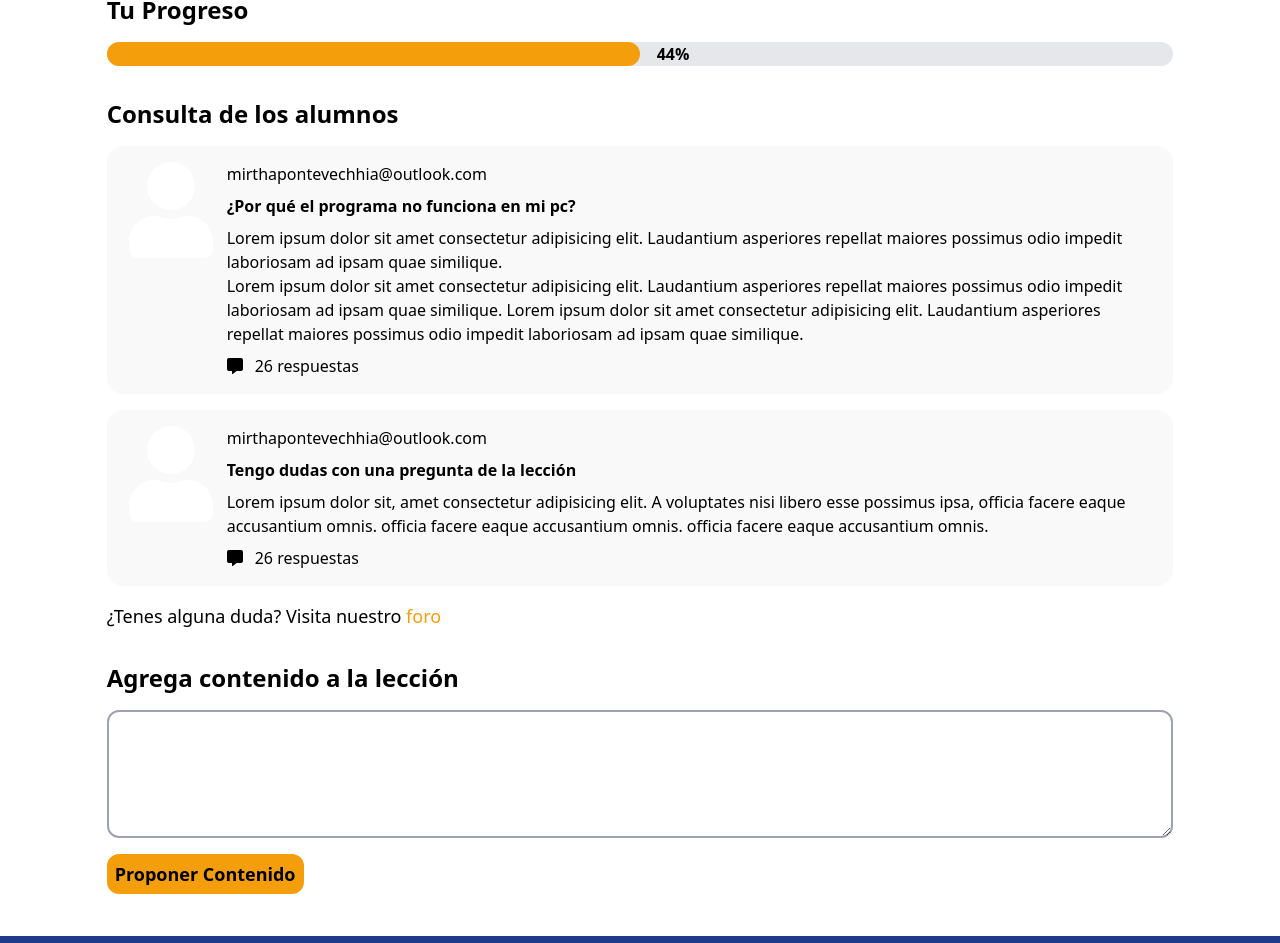
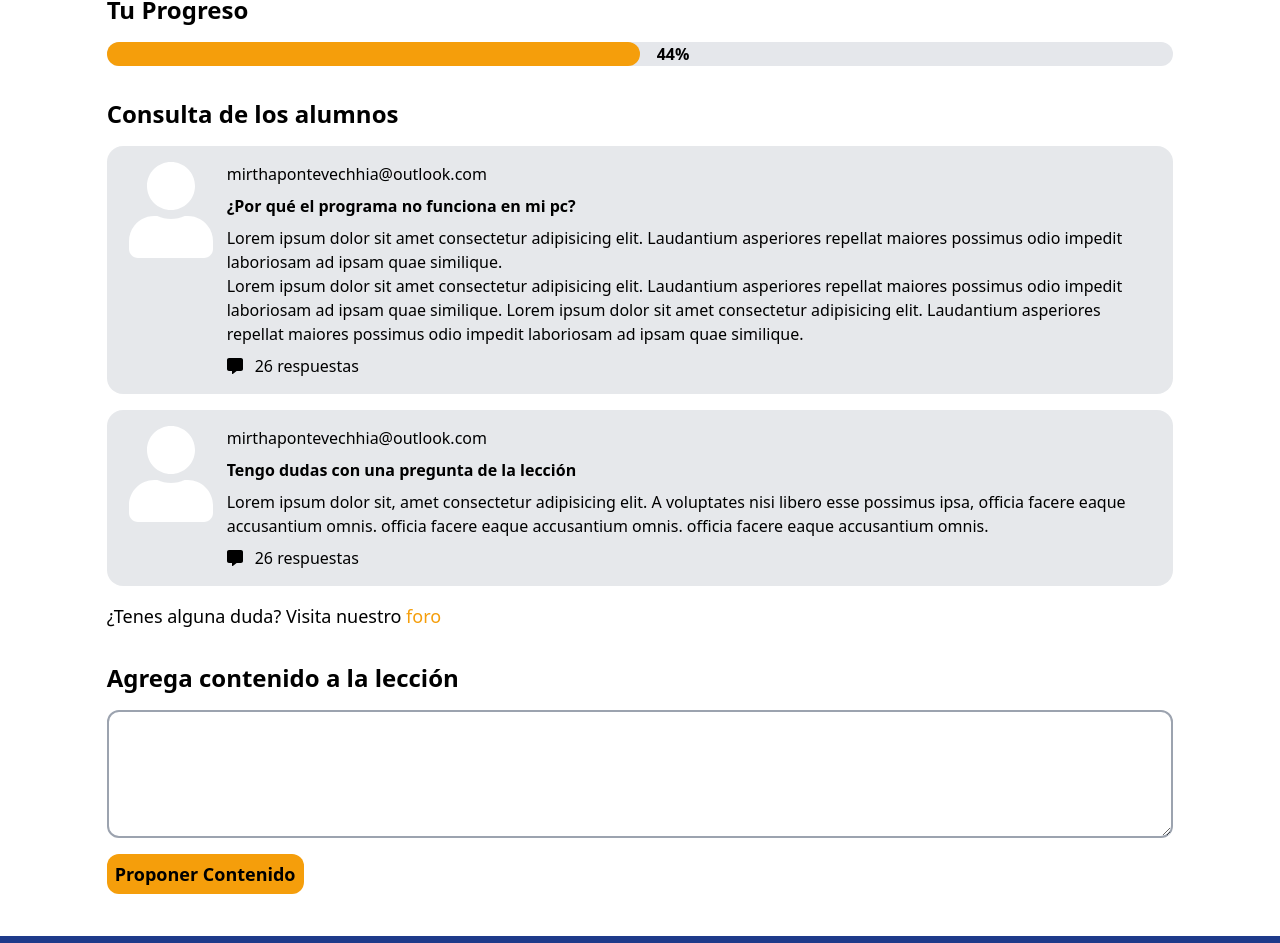
Before and after one commit to SergioDanRam/tpvisualizaciones, a Next.js app: page /contenidoCurso in a window 1280 px wide. Shown: the part 790-1733 px from the top of the page. Built offline with nearby package versions, Linux system fonts and the light colour scheme.

Commit message:
Update page3.jsx

```diff
--- a/src/app/contenidoCurso/page.jsx
+++ b/src/app/contenidoCurso/page.jsx
@@ -504,7 +504,7 @@ function page() {
                         Consulta de los alumnos
                     </h2>
 
-                    <div className="text-black bg-gray-200 bg-opacity-25 rounded-2xl p-4 flex justify-center space-x-2 md:justify-start">
+                    <div className="text-black bg-gray-400 bg-opacity-25 rounded-2xl p-4 flex justify-center space-x-2 md:justify-start">
                         <div className="text-8xl text-white">
                             <FaUser />{" "}
                         </div>
@@ -540,7 +540,7 @@ function page() {
                             </div>
                         </div>
                     </div>
-                    <div className="text-black bg-gray-200  bg-opacity-25 rounded-2xl p-4 flex justify-center space-x-2">
+                    <div className="text-black bg-gray-400  bg-opacity-25 rounded-2xl p-4 flex justify-center space-x-2">
                         <div className="text-8xl text-white">
                             <FaUser />{" "}
                         </div>
```
